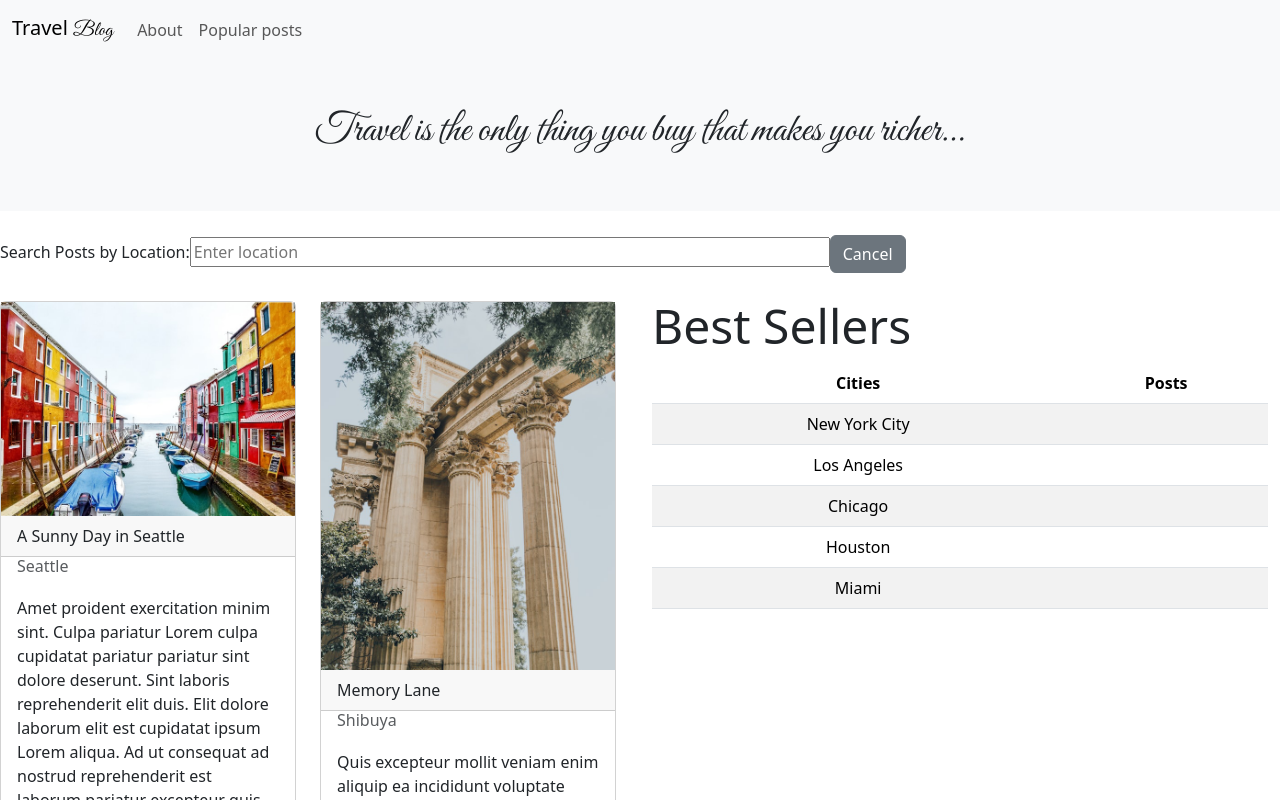
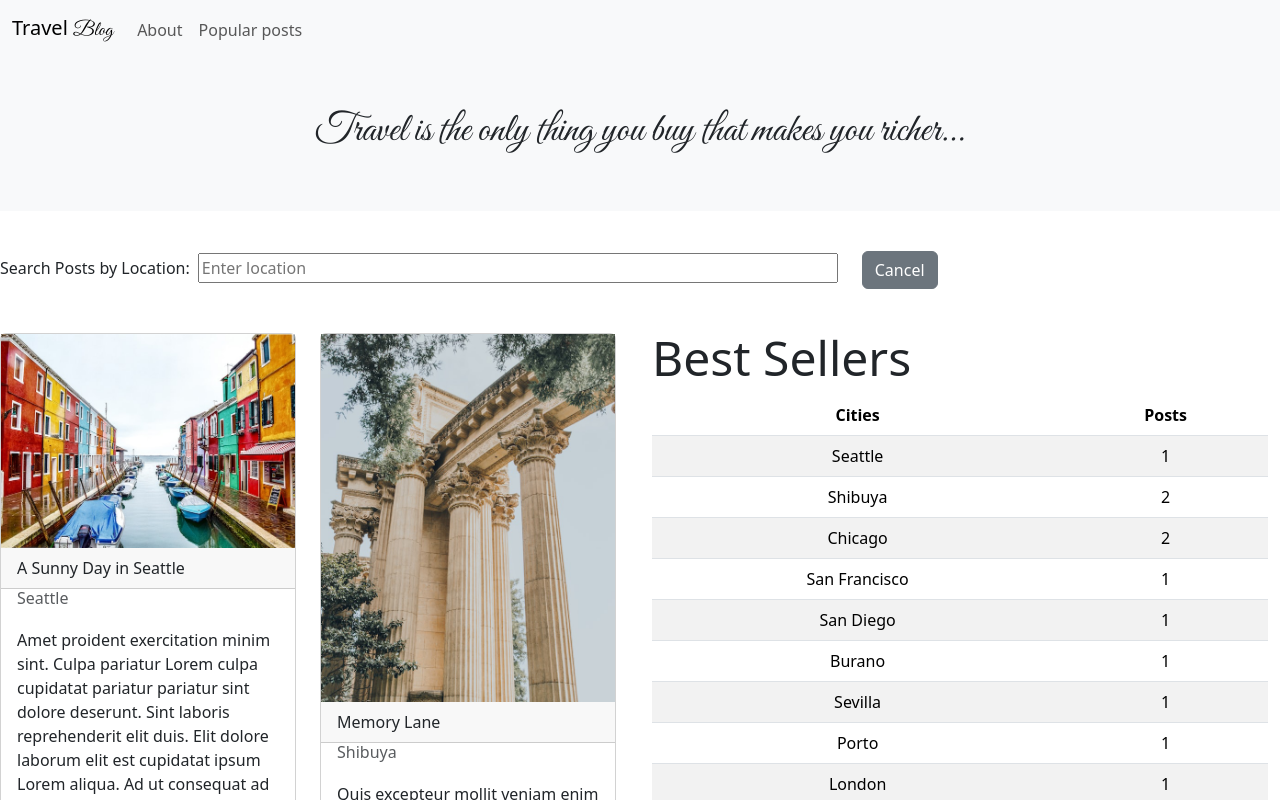
Before and after one commit to 9-5-pursuit/lab-intro-to-bootstrap-w-react, a React (Create React App) app: page / in a window 1280 px wide. Shown: the top 800 px of the page. Built offline with nearby package versions, Linux system fonts and the light colour scheme.

Commit message:
all functionality and some bootstrap

```diff
--- a/src/App.js
+++ b/src/App.js
@@ -1,17 +1,19 @@
 import postData from "./data/posts.json";
 import CardList from "./Components/CardList";
 import Table from "./Components/Table";
-import {useState} from 'react'
+import { useState } from 'react'
 
 function App() {
 
   const [post, setPost] = useState(postData)
   const [value, setValue] = useState("")
+  const [bool, setBool] = useState(false)
 
   function handlePosts(posts) {
     const inputstring = posts.target.value
     setPost(post.filter(item => item.location.includes(inputstring)))
     setValue(inputstring)
+    if (!post.length) setBool(true)
   }
   return <main>
     <nav class="navbar navbar-expand-lg bg-body-tertiary">
@@ -40,8 +42,8 @@ function App() {
     <div className="py-4">
       <form className="">
         <label for="search" className="form-label">Search Posts by Location:</label>
-        <input type="text" value={value} className="d-inline w-50" id="search" placeholder="Enter location" onChange={(e) => handlePosts(e)}/>
-        <button type="click" className="btn btn-secondary" onClick={()=> setPost(postData)}>Cancel</button>
+        <input type="text" value={value} className="d-inline w-50 m-2" id="search" placeholder="Enter location" onChange={(e) => handlePosts(e)} />
+        <button type="click" className="btn btn-secondary m-3" onClick={() => setPost(postData)}>Cancel</button>
       </form>
     </div>
 
@@ -51,10 +53,18 @@ function App() {
           {post.map(item => (
             <CardList key={item.id} cards={item} />
           ))}
+          {bool &&
+
+            (<div class="alert alert-primary d-flex align-items-center" role="alert">
+              <div>
+                No Posts Found with the Search Term {value}
+              </div>
+            </div>)
+          }
         </div>
       </div>
       <div className="col-lg px-4">
-        <Table />
+        <Table postData={postData} />
       </div>
     </div>
 
--- a/src/Components/CardList.js
+++ b/src/Components/CardList.js
@@ -20,7 +20,7 @@ const CardList = ({ cards }) => {
         <h6 class="card-subtitle px-3 py-1 text-muted">{cards.location}</h6>
         <div className="card-body">
           <p className="card-text">{cards.content}</p>
-          <a href="#" className="btn btn-primary">Learn More</a>
+          <a href="#" className="btn btn-primary">Go to post</a>
         </div>
       </div>
     </div>
--- a/src/Components/Table.js
+++ b/src/Components/Table.js
@@ -1,10 +1,17 @@
-export default function Table() {
-    // <!-- ************************** -->
-    // <!-- Best Sellers table -->
-    // <!-- set class display-5 on h3 -->
-    // <!-- Set classes table table-striped table-hover text-center on table -->
-    // <!-- ************************** -->
+export default function Table({ postData }) {
+
+    function showCount(postData, args) {
+        return postData.reduce((acc, cur) => {
+            if (cur.location === args) {
+                return acc + 1;
+            } else {
+                return acc;
+            }
+        }, 0);
+    }
+
     return (
+
         <>
             <h3 className="display-5">Best Sellers</h3>
             <table className="table table-striped table-hover text-center">
@@ -16,24 +23,48 @@ export default function Table() {
                 </thead>
                 <tbody>
                     <tr>
-        <td>New York City</td>
-        <td></td>
+                        <td>Seattle</td>
+                        <td>{showCount(postData, 'Seattle')}</td>
                     </tr>
                     <tr>
-        <td>Los Angeles</td>
-        <td></td>
+                        <td>Shibuya</td>
+                        <td>{showCount(postData, 'Shibuya')}</td>
                     </tr>
                     <tr>
                         <td>Chicago</td>
-        <td></td>
+                        <td>{showCount(postData, 'Chicago')}</td>
                     </tr>
                     <tr>
-        <td>Houston</td>
-        <td></td>
+                        <td>San Francisco</td>
+                        <td>{showCount(postData, 'San Francisco')}</td>
+                    </tr>
+                    <tr>
+                        <td>San Diego</td>
+                        <td>{showCount(postData, 'San Diego')}</td>
+                    </tr>
+                    <tr>
+                        <td>Burano</td>
+                        <td>{showCount(postData, 'Burano')}</td>
+                    </tr>
+                    <tr>
+                        <td>Sevilla</td>
+                        <td>{showCount(postData, 'Sevilla')}</td>
+                    </tr>
+                    <tr>
+                        <td>Porto</td>
+                        <td>{showCount(postData, 'Porto')}</td>
+                    </tr>
+                    <tr>
+                        <td>London</td>
+                        <td>{showCount(postData, 'London')}</td>
+                    </tr>
+                    <tr>
+                        <td>Dubai</td>
+                        <td>{showCount(postData, 'Dubai')}</td>
                     </tr>
                     <tr>
                         <td>Miami</td>
-        <td></td>
+                        <td>{showCount(postData, 'Miami')}</td>
                     </tr>
                 </tbody>
             </table>
```
Lines whose indentation alone changed are shown as unchanged.
